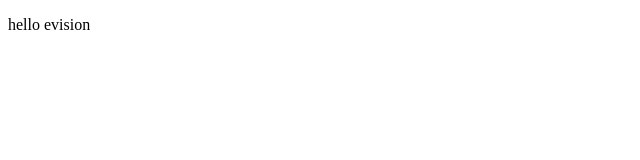
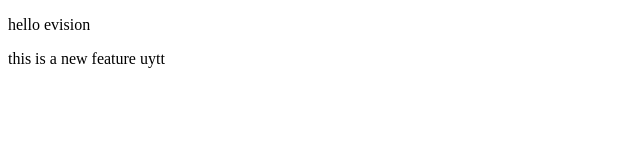
Before and after one commit to vismayrathore123/LocalRepo, a plain HTML site: page index.html in a window 1280 px wide. Shown: the whole page, without its empty margins (0-640 px from the left). Drawn offline with Linux system fonts and the light colour scheme.

Commit message:
added some new features

```diff
--- a/index.html
+++ b/index.html
@@ -8,5 +8,6 @@
 </head>
 <body>
     <p> hello evision</p>
+    <span>this is a  new feature uytt</span>
 </body>
 </html>
```
